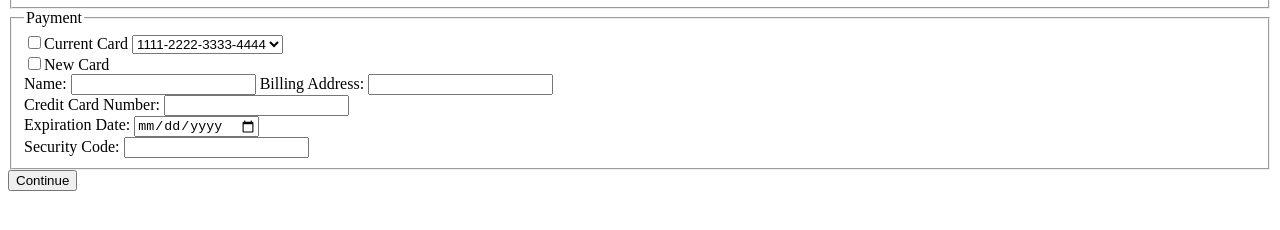
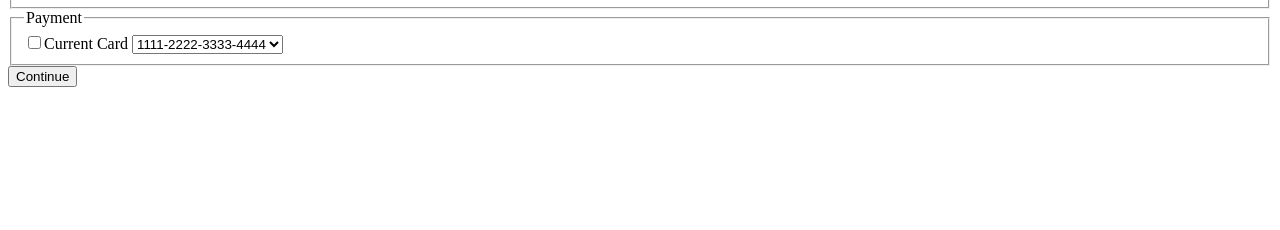
Before and after one commit to nytoni/rent-a-sport, a plain HTML site: page RentasportProject/WebContent/templates/checkout.html in a window 1280 px wide. Shown: the part 254-484 px from the top of the page. Drawn offline with Linux system fonts and the light colour scheme.

Commit message:
Add files via upload

```diff
--- a/RentasportProject/WebContent/templates/checkout.html
+++ b/RentasportProject/WebContent/templates/checkout.html
@@ -37,24 +37,6 @@
             <option id="cardOnFile1">1111-2222-3333-4444</option>
             <option id="cardOnFile1">1111-2222-3333-4444</option>
             </select>
-
-            <br/>
-            <input id="newCard" type="checkbox" onchange="speed();" name="Submission" value="TurboYes">New Card
-
-            <br/>
-            <label>Name: </label>
-            <input id="checkoutNameId" type="text" name="name">
-            <label>Billing Address: </label>
-            <input id="billAddressId" type="text" name="billingAddress">
-            <br/>
-            <label>Credit Card Number: </label>
-            <input id="checkoutNameId" type="text" name="name">
-             <br/>
-            <label>Expiration Date: </label>
-            <input id="expireDate" type="date" name="expireDate">
-             <br/>
-            <label>Security Code: </label>
-            <input id="secureCode" type="text" name="secureCode">
     </fieldset>
 
 <input type="Submit" value="Continue">
```
